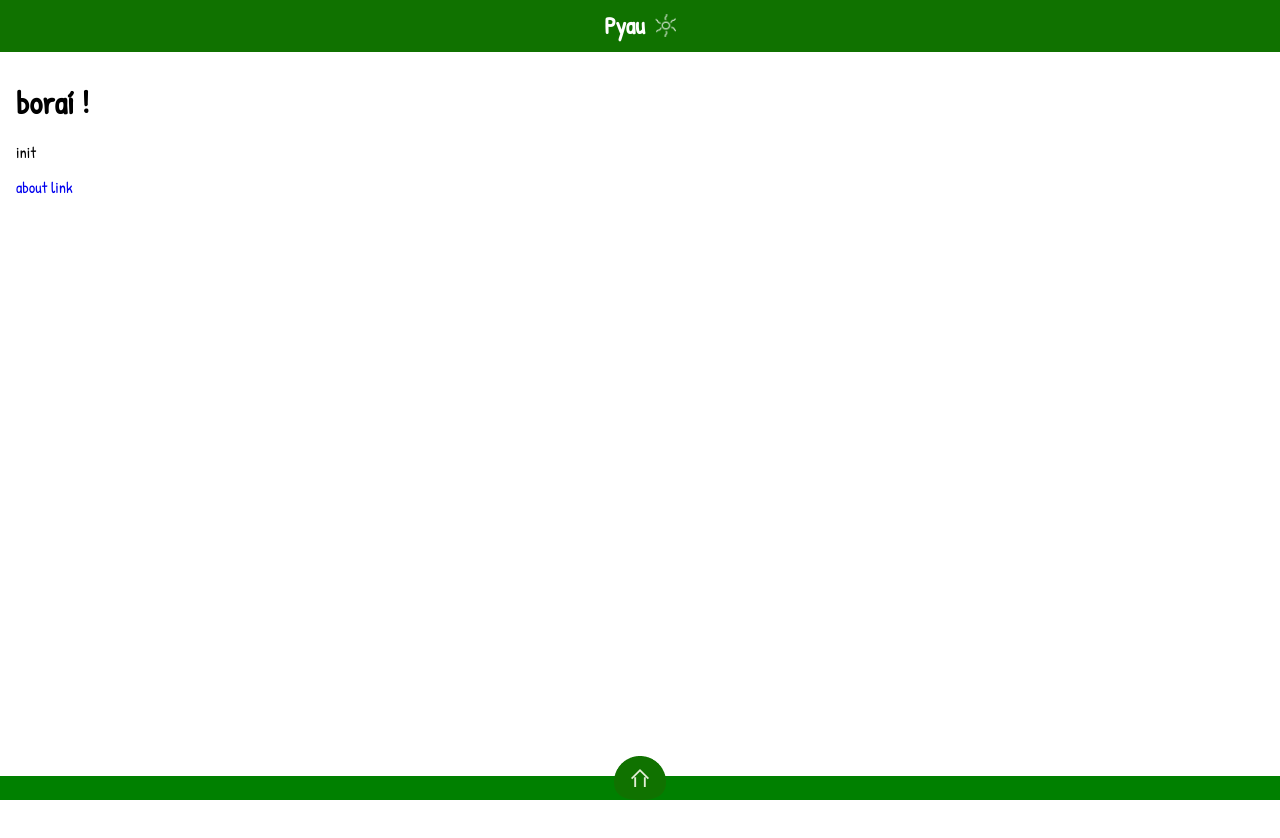
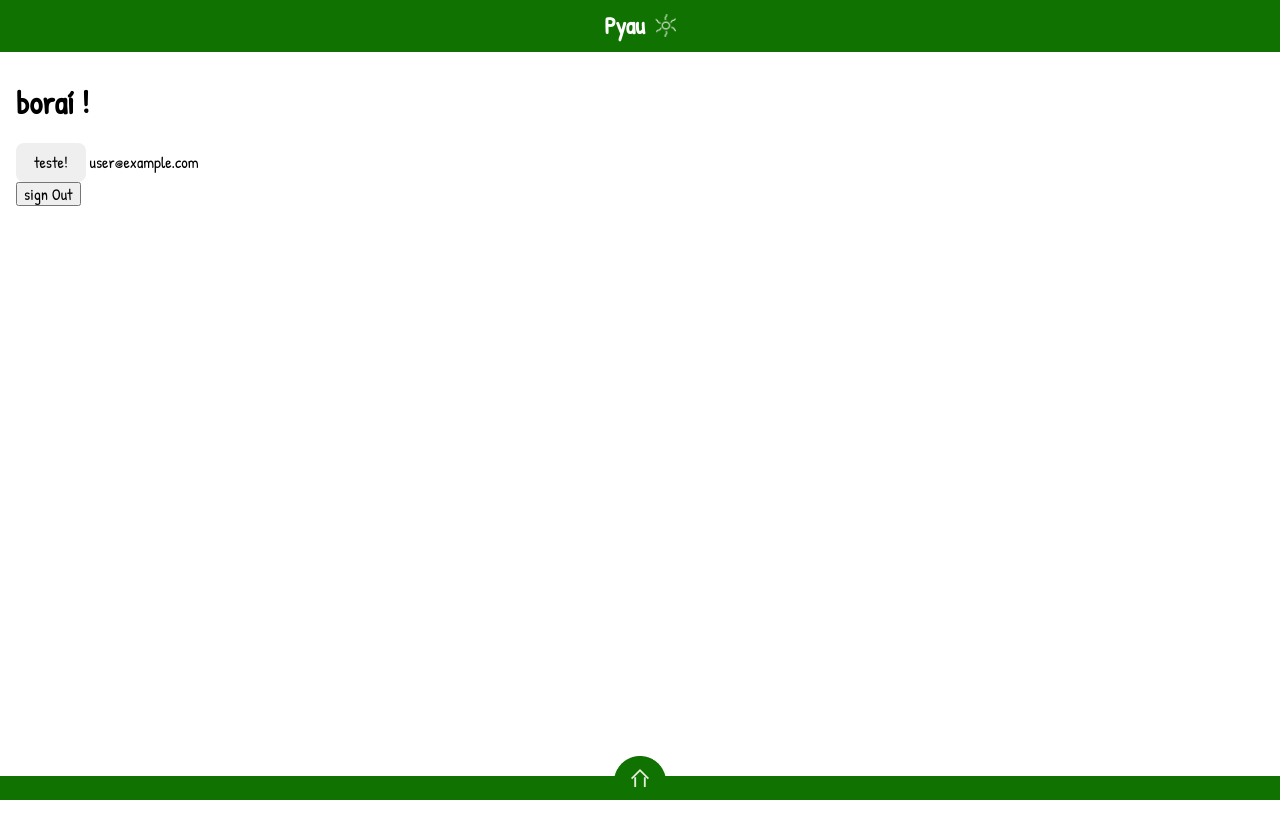
Before and after one commit to Thurkuba/pyau, a SvelteKit app: page / in a window 1280 px wide. Shown: the top 838 px of the page. Built offline with nearby package versions, Linux system fonts and the light colour scheme; no server answers; sample sign-in values are in the browser's storage.

Commit message:
+firebase auth !

```diff
--- a/package.json
+++ b/package.json
@@ -31,5 +31,9 @@
 		"typescript": "^4.7.4",
 		"vite": "^3.1.0"
 	},
-	"type": "module"
+	"type": "module",
+	"dependencies": {
+		"@sveltejs/adapter-static": "^1.0.0-next.44",
+		"firebase": "^9.11.0"
+	}
 }
--- /dev/null
+++ b/src/components/button.svelte
@@ -0,0 +1,21 @@
+<script lang="ts">
+	export let path: string;
+	export let pathName: string;
+</script>
+
+<button>
+	<a href={path}>
+		{pathName}
+	</a>
+</button>
+
+<style>
+	a {
+		color: black;
+	}
+	button {
+		padding: 8px 16px;
+		border-color: transparent;
+		border-radius: 8px;
+	}
+</style>
--- a/src/components/footer.svelte
+++ b/src/components/footer.svelte
@@ -1,5 +1,7 @@
 <footer>
-	<img src="homeBtn.png" alt="" />
+	<a href="/">
+		<img src="homeBtn.png" alt="" />
+	</a>
 	<div class="rect" />
 </footer>
 
@@ -17,10 +19,10 @@
 		width: 100%;
 		position: fixed;
 		bottom: 0%;
-		background-color: green;
+		background-color: #107200;
 		z-index: 1;
 	}
-	img {
+	a {
 		z-index: 2;
 	}
 </style>
--- /dev/null
+++ b/src/lib/services/firebase.ts
@@ -0,0 +1,17 @@
+import { initializeApp } from 'firebase/app';
+import { getAuth } from 'firebase/auth';
+const firebaseConfig = {
+	apiKey: 'AIzaSyC6LPlsA1tKz00FXCNcCvAJPCvoqJBd1ho',
+	authDomain: 'pyau-c86a6.firebaseapp.com',
+	projectId: 'pyau-c86a6',
+	storageBucket: 'pyau-c86a6.appspot.com',
+	messagingSenderId: '1097784263533',
+	appId: '1:1097784263533:web:bfa987ad2ecf9af2a75064',
+	measurementId: 'G-N6N2SFCF18'
+};
+
+const app = initializeApp(firebaseConfig);
+
+const auth = getAuth(app);
+
+export { app, auth };
--- a/src/routes/+layout.svelte
+++ b/src/routes/+layout.svelte
@@ -1,6 +1,11 @@
 <script>
 	import Header from '../components/header.svelte';
 	import Footer from '../components/footer.svelte';
+	import authStore from 'src/stores/authStore';
+	import { browser } from '$app/environment';
+	import { goto } from '$app/navigation';
+
+	$: if (browser && $authStore.loaded && !$authStore.isLoggedIn) goto('/auth');
 </script>
 
 <Header />
--- a/src/routes/+page.svelte
+++ b/src/routes/+page.svelte
@@ -1,6 +1,18 @@
 <script lang="ts">
+	import Button from '../components/button.svelte';
+	// import Auth from '../components/Auth.svelte';
+	import authStore from 'src/stores/authStore';
+	import { auth } from 'src/lib/services/firebase';
+	const signOut = () => {
+		auth.signOut();
+	};
 </script>
 
 <h1>boraí !</h1>
-<p>init</p>
-<a href="/about">about link</a>
+<Button path="/teste" pathName="teste!" />
+<!-- <Auth /> -->
+{#if $authStore.isLoggedIn}
+	{$authStore.user?.email}
+{/if}
+<br />
+<button on:click={signOut}> sign Out </button>
--- /dev/null
+++ b/src/stores/authStore.ts
@@ -0,0 +1,26 @@
+import { writable } from 'svelte/store';
+import type firebase from 'firebase/auth';
+import { auth } from 'src/lib/services/firebase';
+
+export type AuthStore = {
+	isLoggedIn: boolean;
+	loaded: boolean;
+	user: firebase.User | null;
+};
+const authStore = writable<AuthStore>({
+	isLoggedIn: false,
+	loaded: false,
+	user: null
+});
+
+auth.onAuthStateChanged((user) => {
+	authStore.set({
+		isLoggedIn: user !== null,
+		loaded: true,
+		user
+	});
+});
+export default {
+	subscribe: authStore.subscribe,
+	set: authStore.set
+};
--- a/svelte.config.js
+++ b/svelte.config.js
@@ -1,4 +1,4 @@
-import adapter from '@sveltejs/adapter-auto';
+import adapter from '@sveltejs/adapter-static';
 import preprocess from 'svelte-preprocess';
 
 /** @type {import('@sveltejs/kit').Config} */
@@ -8,7 +8,14 @@ const config = {
 	preprocess: preprocess(),
 
 	kit: {
-		adapter: adapter()
+		adapter: adapter({
+			pages: 'build',
+			assets: 'build',
+			fallback: null,
+			precompress: false
+		}),
+
+		alias: { src: 'src' }
 	}
 };
 
```
Also changed, not shown: src/routes/auth/+layout.svelte (added, +24 -0 lines), src/routes/auth/+page.svelte (added, +31 -0 lines), firebase.json, 2 other files (tests, documents, lock files or other folders).
